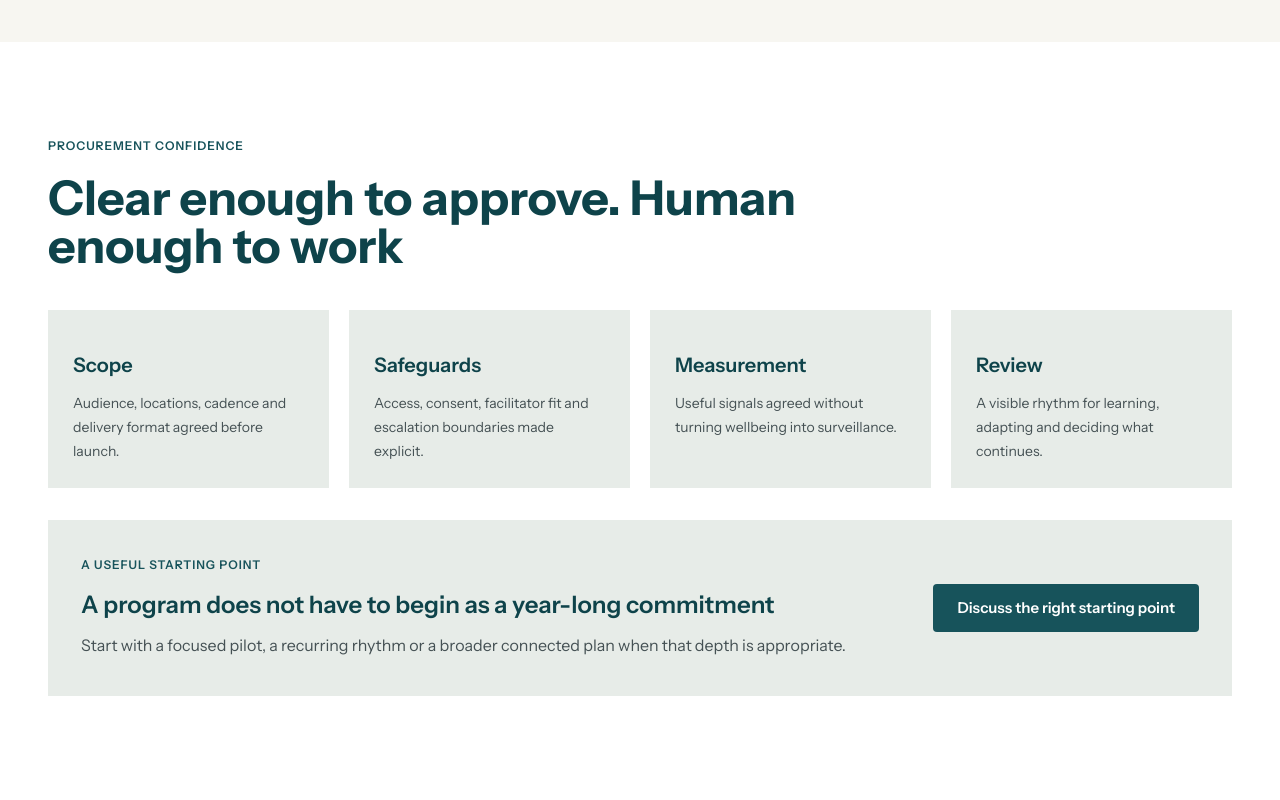
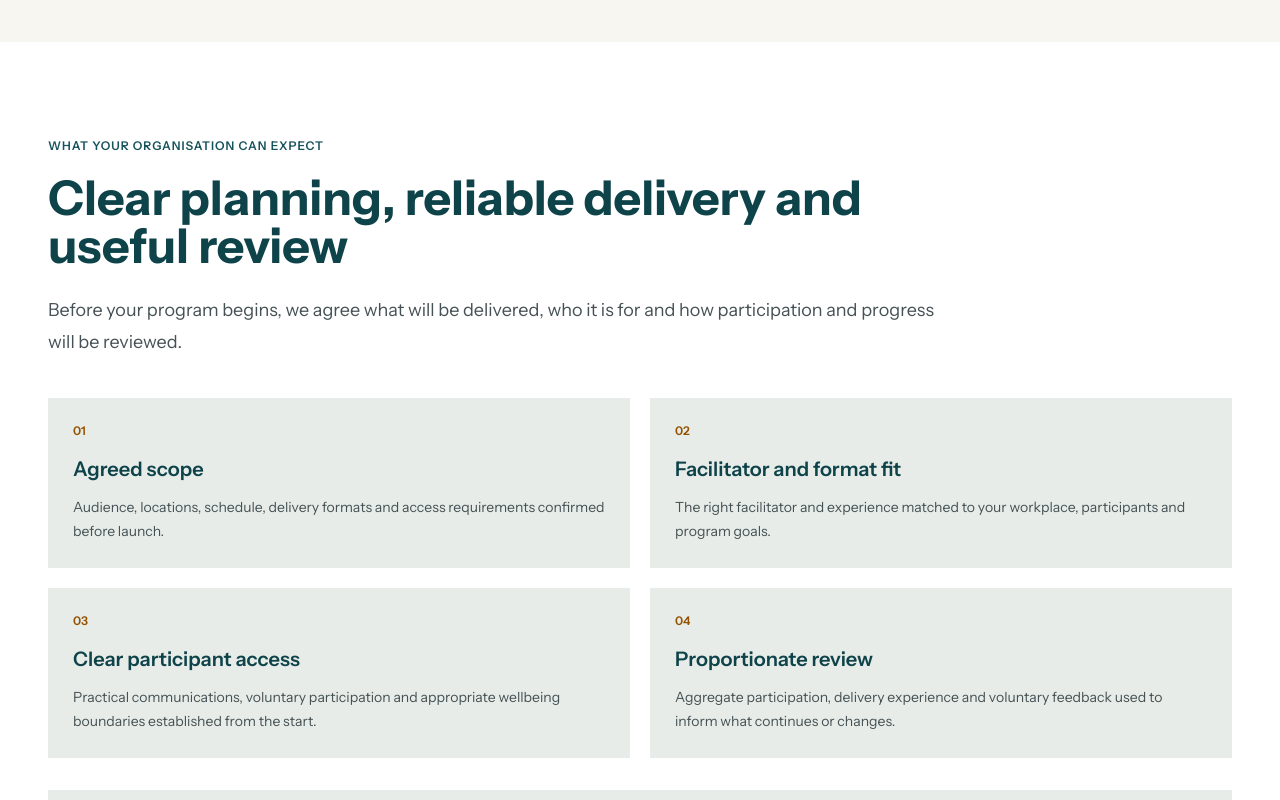
Before and after one commit to glennhammond/cya-website-prototype, a Next.js app: page /workplace-wellbeing-programs in a window 1280 px wide. Shown: the part 2760-3560 px from the top of the page. Built offline with nearby package versions, Linux system fonts and the light colour scheme.

Commit message:
Clarify program planning and approval details

```diff
--- a/app/workplace-wellbeing-programs/page.tsx
+++ b/app/workplace-wellbeing-programs/page.tsx
@@ -74,17 +74,18 @@ export default function WorkplaceWellbeingProgramsPage() {
 
       <section className="bg-[var(--cya-surface-base)] py-20 lg:py-24">
         <ProductionContainer>
-          <ProductionKicker>Procurement confidence</ProductionKicker>
-          <h2 className="mt-5 max-w-4xl text-4xl font-bold lg:text-5xl">Clear enough to approve. Human enough to work</h2>
-          <div className="mt-10 grid gap-5 sm:grid-cols-2 lg:grid-cols-4">
-            <ProductionCard title="Scope" body="Audience, locations, cadence and delivery format agreed before launch." tone="field" />
-            <ProductionCard title="Safeguards" body="Access, consent, facilitator fit and escalation boundaries made explicit." tone="field" />
-            <ProductionCard title="Measurement" body="Useful signals agreed without turning wellbeing into surveillance." tone="field" />
-            <ProductionCard title="Review" body="A visible rhythm for learning, adapting and deciding what continues." tone="field" />
+          <ProductionKicker>What your organisation can expect</ProductionKicker>
+          <h2 className="mt-5 max-w-4xl text-4xl font-bold lg:text-5xl">Clear planning, reliable delivery and useful review</h2>
+          <p className="mt-6 max-w-4xl text-lg leading-8 text-[var(--cya-body)]">Before your program begins, we agree what will be delivered, who it is for and how participation and progress will be reviewed.</p>
+          <div className="mt-10 grid gap-5 md:grid-cols-2">
+            <ProductionCard number="01" title="Agreed scope" body="Audience, locations, schedule, delivery formats and access requirements confirmed before launch." tone="field" />
+            <ProductionCard number="02" title="Facilitator and format fit" body="The right facilitator and experience matched to your workplace, participants and program goals." tone="field" />
+            <ProductionCard number="03" title="Clear participant access" body="Practical communications, voluntary participation and appropriate wellbeing boundaries established from the start." tone="field" />
+            <ProductionCard number="04" title="Proportionate review" body="Aggregate participation, delivery experience and voluntary feedback used to inform what continues or changes." tone="field" />
           </div>
           <div className="mt-8 grid gap-6 border border-[var(--cya-divider)] bg-[var(--cya-surface-subtle)] px-8 py-9 md:grid-cols-[1fr_auto] md:items-center">
-            <div><ProductionKicker>A useful starting point</ProductionKicker><h3 className="mt-4 text-2xl font-semibold">A program does not have to begin as a year-long commitment</h3><p className="mt-3 max-w-3xl text-[var(--cya-body)]">Start with a focused pilot, a recurring rhythm or a broader connected plan when that depth is appropriate.</p></div>
-            <ProductionAction href="/contact?interest=program">Discuss the right starting point</ProductionAction>
+            <div><ProductionKicker>Flexible starting points</ProductionKicker><h3 className="mt-4 text-2xl font-semibold">Start with the level of support your organisation needs</h3><p className="mt-3 max-w-3xl text-[var(--cya-body)]">Begin with a focused pilot, a regular session schedule or a broader ongoing program. We will help you define a practical starting point.</p></div>
+            <ProductionAction href="/contact?interest=program">Start planning</ProductionAction>
           </div>
         </ProductionContainer>
       </section>
```
